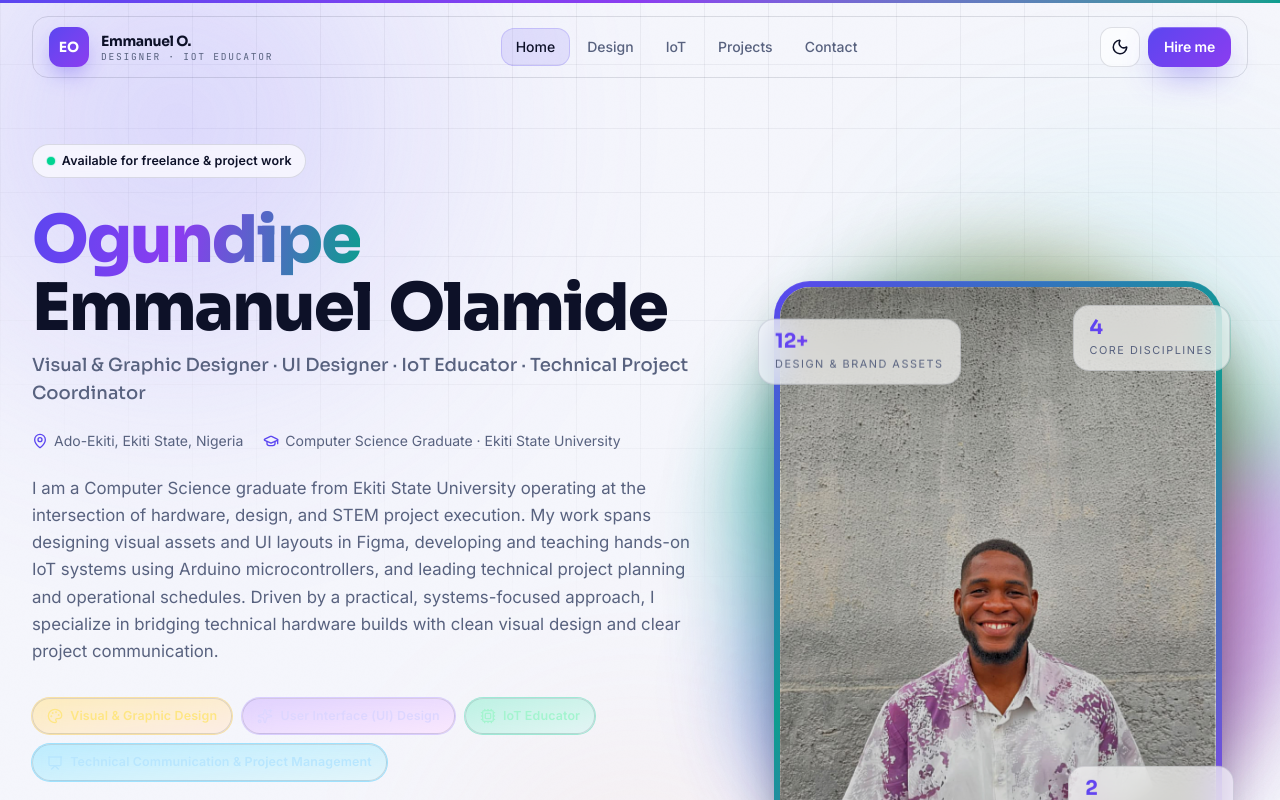
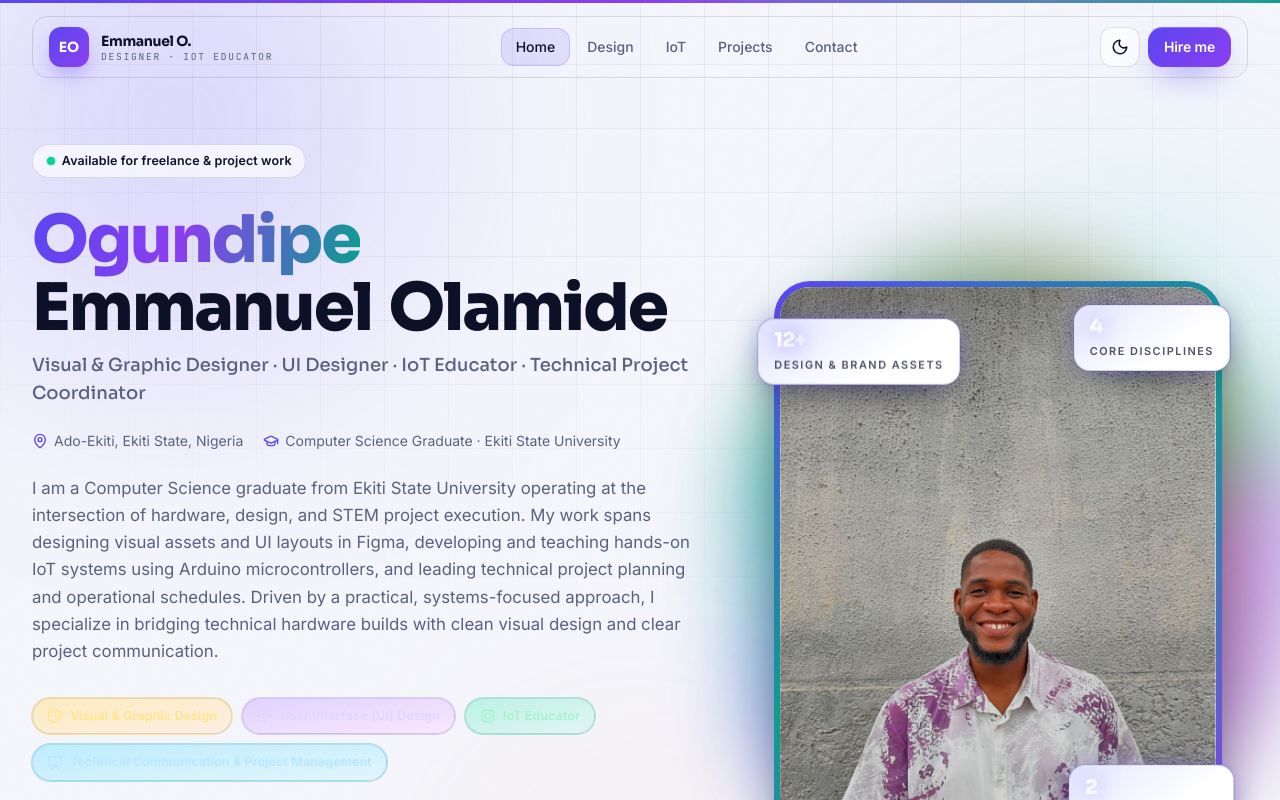
Before and after one commit to emmanuelogundipe/Emmanuel-Ogundipe-Portfolio, a React (Vite) app: page / in a window 1280 px wide. Shown: the top 800 px of the page. Built offline with nearby package versions, Linux system fonts and the light colour scheme.

Commit message:
Make floating profile stat chips high-contrast and glowing in dark mode

```diff
--- a/scripts/smoke-render.jsx
+++ b/scripts/smoke-render.jsx
@@ -32,6 +32,10 @@ export function check() {
     // CV / Resume preview
     "CV view button": html.includes("View CV"),
     "Resume view button": html.includes("View Résumé"),
+    // Floating stat chips beside the profile photo
+    "stat chip: design assets": html.includes("stat-value") && html.includes("Design &amp; brand assets"),
+    "stat chip: IoT builds": html.includes("IoT systems built"),
+    "stat chip: core disciplines": html.includes("Core disciplines"),
   };
 
   return {
--- a/src/components/Hero.jsx
+++ b/src/components/Hero.jsx
@@ -300,20 +300,20 @@ export default function Hero() {
 
             {/* Floating stat chips */}
             <motion.div
-              className="absolute -left-4 top-10 hidden rounded-2xl glass px-4 py-3 shadow-soft sm:block"
+              className="stat-float absolute -left-4 top-10 hidden sm:block"
               animate={reduce ? {} : { y: [0, -12, 0] }}
               transition={{ duration: 6, repeat: Infinity, ease: "easeInOut" }}
             >
-              <p className="font-display text-xl font-bold leading-none text-gradient">
+              <p className="stat-value text-xl leading-none">
                 {STATS[0].value}
               </p>
-              <p className="mt-1 text-[0.68rem] uppercase tracking-[0.14em] text-muted">
+              <p className="stat-label mt-1.5 text-[0.68rem] uppercase tracking-[0.14em]">
                 {STATS[0].label}
               </p>
             </motion.div>
 
             <motion.div
-              className="absolute -right-3 bottom-12 hidden rounded-2xl glass px-4 py-3 shadow-soft sm:block"
+              className="stat-float absolute -right-3 bottom-12 hidden sm:block"
               animate={reduce ? {} : { y: [0, 14, 0] }}
               transition={{
                 duration: 7,
@@ -322,16 +322,16 @@ export default function Hero() {
                 delay: 0.8,
               }}
             >
-              <p className="font-display text-xl font-bold leading-none text-gradient">
+              <p className="stat-value text-xl leading-none">
                 {STATS[1].value}
               </p>
-              <p className="mt-1 text-[0.68rem] uppercase tracking-[0.14em] text-muted">
+              <p className="stat-label mt-1.5 text-[0.68rem] uppercase tracking-[0.14em]">
                 {STATS[1].label}
               </p>
             </motion.div>
 
             <motion.div
-              className="absolute -right-2 top-6 hidden rounded-2xl glass px-4 py-3 shadow-soft lg:block"
+              className="stat-float absolute -right-2 top-6 hidden lg:block"
               animate={reduce ? {} : { y: [0, -10, 0] }}
               transition={{
                 duration: 5.5,
@@ -340,10 +340,10 @@ export default function Hero() {
                 delay: 1.4,
               }}
             >
-              <p className="font-display text-xl font-bold leading-none text-gradient">
+              <p className="stat-value text-xl leading-none">
                 {STATS[2].value}
               </p>
-              <p className="mt-1 text-[0.68rem] uppercase tracking-[0.14em] text-muted">
+              <p className="stat-label mt-1.5 text-[0.68rem] uppercase tracking-[0.14em]">
                 {STATS[2].label}
               </p>
             </motion.div>
--- a/src/index.css
+++ b/src/index.css
@@ -328,6 +328,98 @@ body {
     z-index: 1;
   }
 
+  /* =========================================================================
+     FLOATING STAT CHIPS (the three cards beside the profile photo)
+
+     `.glass` is deliberately subtle, which is correct for large surfaces but
+     makes small floating cards disappear on a near-black canvas. These get
+     their own high-contrast, brand-glow treatment instead.
+     ========================================================================= */
+  .stat-float {
+    position: relative;
+    border-radius: 1rem;
+    padding: 0.7rem 0.95rem;
+    border: 1px solid color-mix(in oklab, var(--c-brand) 40%, transparent);
+    background: linear-gradient(
+      145deg,
+      color-mix(in oklab, var(--c-brand) 14%, var(--c-surface)) 0%,
+      var(--c-surface) 65%
+    );
+    backdrop-filter: blur(20px) saturate(190%);
+    -webkit-backdrop-filter: blur(20px) saturate(190%);
+    box-shadow:
+      0 0 0 1px color-mix(in oklab, var(--c-brand) 20%, transparent),
+      0 0 26px -6px color-mix(in oklab, var(--c-brand) 50%, transparent),
+      0 18px 40px -20px rgb(0 0 0 / 0.85),
+      inset 0 1px 0 rgb(255 255 255 / 0.1);
+    transition:
+      box-shadow 0.35s ease,
+      border-color 0.35s ease,
+      transform 0.35s cubic-bezier(0.22, 1, 0.36, 1);
+  }
+
+  /* Dark mode: opaque core, brighter ring, stronger glow. */
+  [data-theme="dark"] .stat-float {
+    border-color: color-mix(in oklab, var(--c-brand) 65%, transparent);
+    background: linear-gradient(
+      145deg,
+      color-mix(in oklab, var(--c-brand) 26%, #141a30) 0%,
+      #090c18 100%
+    );
+    box-shadow:
+      0 0 0 1px color-mix(in oklab, var(--c-brand) 40%, transparent),
+      0 0 30px -4px color-mix(in oklab, var(--c-brand) 75%, transparent),
+      0 0 70px -22px color-mix(in oklab, var(--c-accent) 60%, transparent),
+      0 20px 45px -22px rgb(0 0 0 / 0.95),
+      inset 0 1px 0 rgb(255 255 255 / 0.16);
+  }
+
+  .stat-float:hover {
+    border-color: color-mix(in oklab, var(--c-brand) 90%, transparent);
+  }
+
+  [data-theme="dark"] .stat-float:hover {
+    box-shadow:
+      0 0 0 1px color-mix(in oklab, var(--c-brand) 60%, transparent),
+      0 0 44px -2px color-mix(in oklab, var(--c-brand) 95%, transparent),
+      0 0 100px -24px color-mix(in oklab, var(--c-accent) 75%, transparent),
+      0 20px 45px -22px rgb(0 0 0 / 0.95),
+      inset 0 1px 0 rgb(255 255 255 / 0.2);
+  }
+
+  .stat-float .stat-value {
+    font-family: var(--font-display);
+    font-weight: 800;
+    letter-spacing: -0.02em;
+    background: linear-gradient(100deg, #ffffff 0%, #d9d3ff 45%, #9df3ec 100%);
+    -webkit-background-clip: text;
+    background-clip: text;
+    color: transparent;
+    filter: drop-shadow(
+      0 0 12px color-mix(in oklab, var(--c-brand) 85%, transparent)
+    );
+  }
+
+  [data-theme="dark"] .stat-float .stat-value {
+    background: linear-gradient(
+      100deg,
+      #ffffff 0%,
+      #cfc6ff 40%,
+      #7ef2e6 100%
+    );
+    filter: drop-shadow(0 0 14px color-mix(in oklab, var(--c-brand) 95%, transparent))
+      drop-shadow(0 0 30px color-mix(in oklab, var(--c-accent) 55%, transparent));
+  }
+
+  .stat-float .stat-label {
+    color: color-mix(in oklab, var(--c-ink) 72%, transparent);
+    font-weight: 600;
+  }
+
+  [data-theme="dark"] .stat-float .stat-label {
+    color: color-mix(in oklab, #ffffff 82%, transparent);
+  }
+
   /* --- Decorative backgrounds ------------------------------------------ */
   .grid-lines {
     background-image:
```
